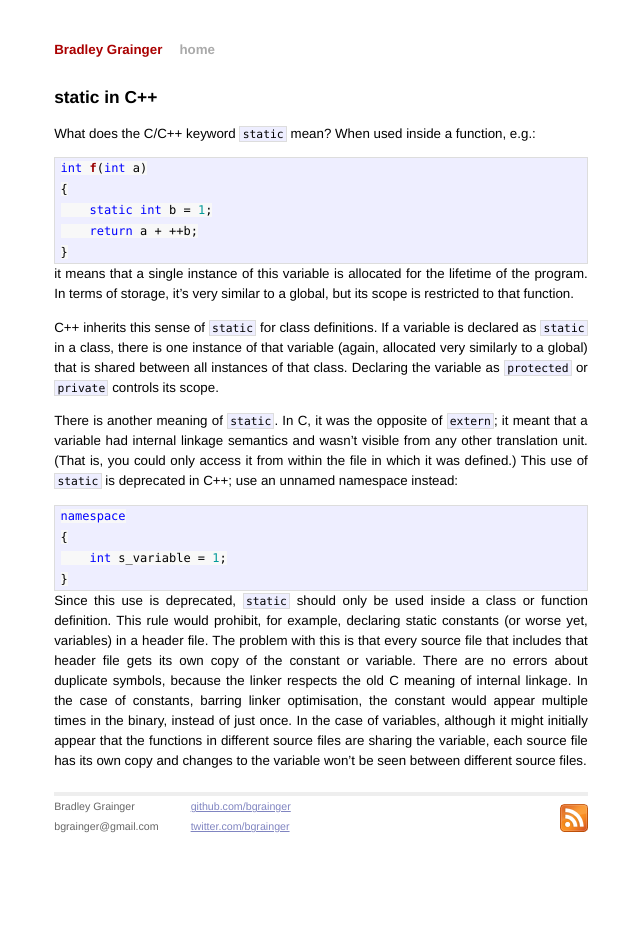
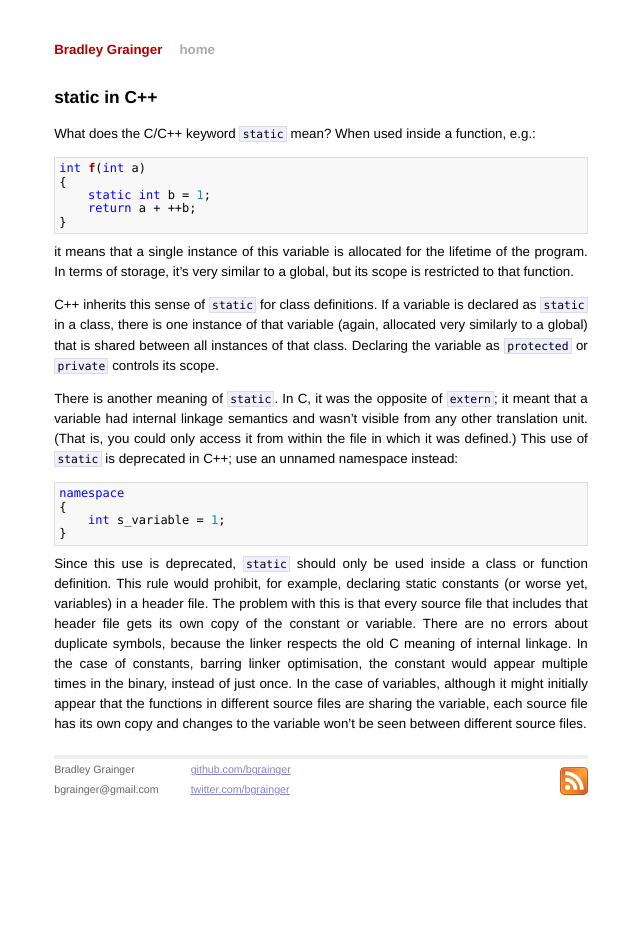
Before and after one commit to bgrainger/bgrainger.github.com, a Jekyll site: the page built from _posts/2003-08-28-static-in-cplusplus.md, in a window 1280 px wide. Shown: the whole page, without its empty margins (319-959 px from the left). Built offline with Jekyll 4.4.1, drawn with Linux system fonts in a browser that asks for light colours; Markdown is read by kramdown in place of the engine named in the settings.

Commit message:
Improve code formatting.

```diff
--- a/css/screen.css
+++ b/css/screen.css
@@ -145,8 +145,10 @@ table {
 
   #post pre {
     border: 1px solid #ddd;
-    background-color: #eef;
-    padding: 0 .4em;
+    background-color: #f8f8f8;
+    line-height: 100%;
+    margin: 8px 0;
+    padding: 4px;
   }
 
   #post ul,
@@ -160,13 +162,6 @@ table {
     font-family: Consolas, Courier New, monospace;
     font-size: 85%;
     padding: 0 .2em;
-  }
-
-  #post div.highlight pre {
-    background-color: #f8f8f8;
-    line-height: 100%;
-    margin: 8px 0;
-    padding: 4px;
   }
 
     #post pre code {
```
